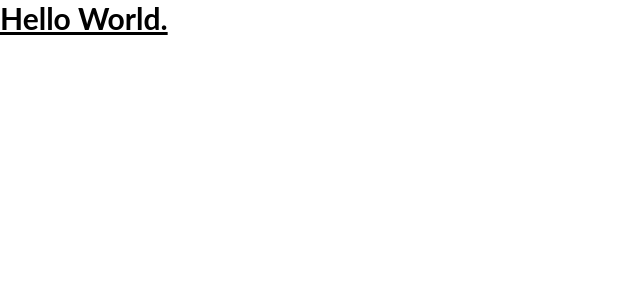
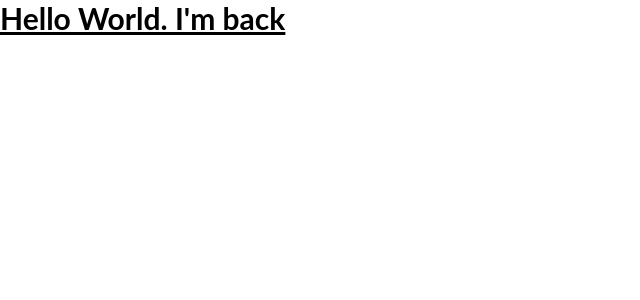
Before and after one commit to stark5200/JSM-ShareMe, a React (Create React App) app in the folder shareme-frontend/: page / in a window 1280 px wide. Shown: the top 300 px of the page, without its empty margins (0-640 px from the left). Built offline with nearby package versions, Linux system fonts and the light colour scheme.

Commit message:
how about this
^X

ADFSDC^G

```diff
--- a/shareme-frontend/src/App.js
+++ b/shareme-frontend/src/App.js
@@ -3,7 +3,7 @@ import React from 'react'
 const App = () => {
   return (
     <h1 className='text-3xl font-bold underline'>
-      Hello World.
+      Hello World. I'm back
     </h1>
   )
 }
```
